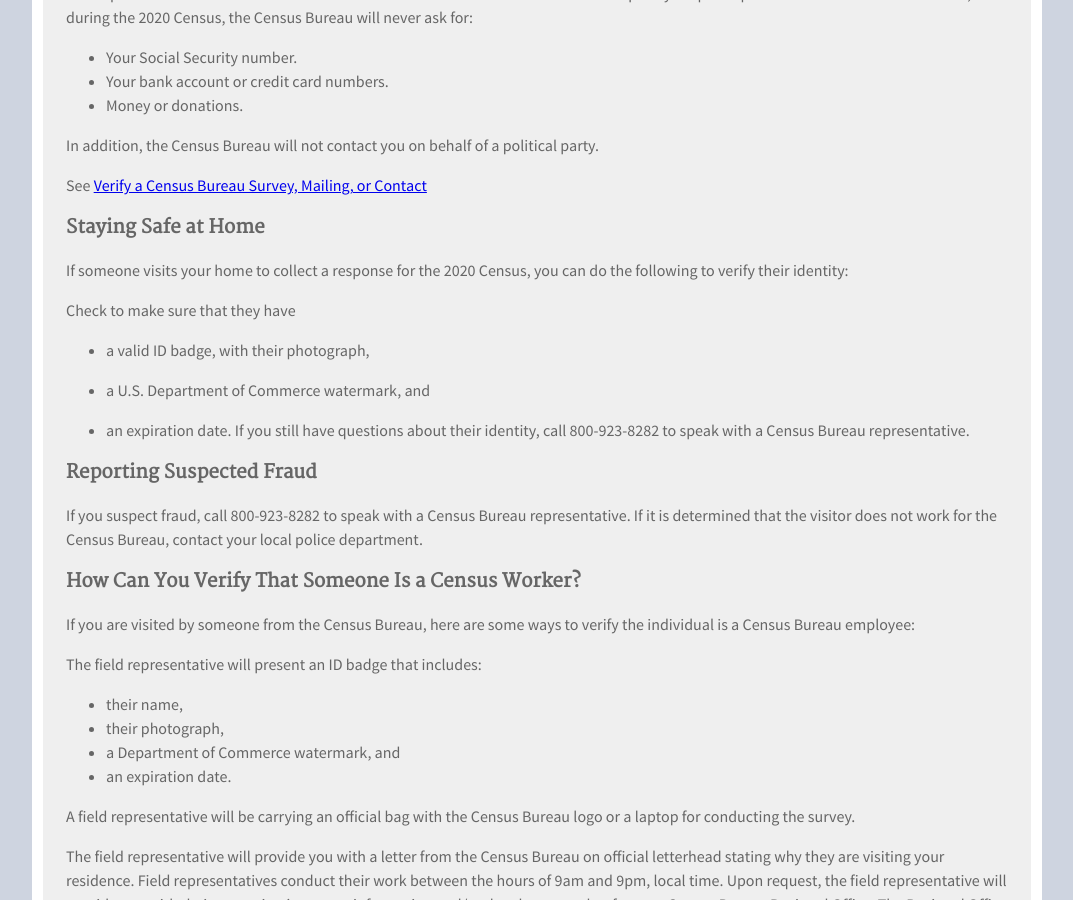
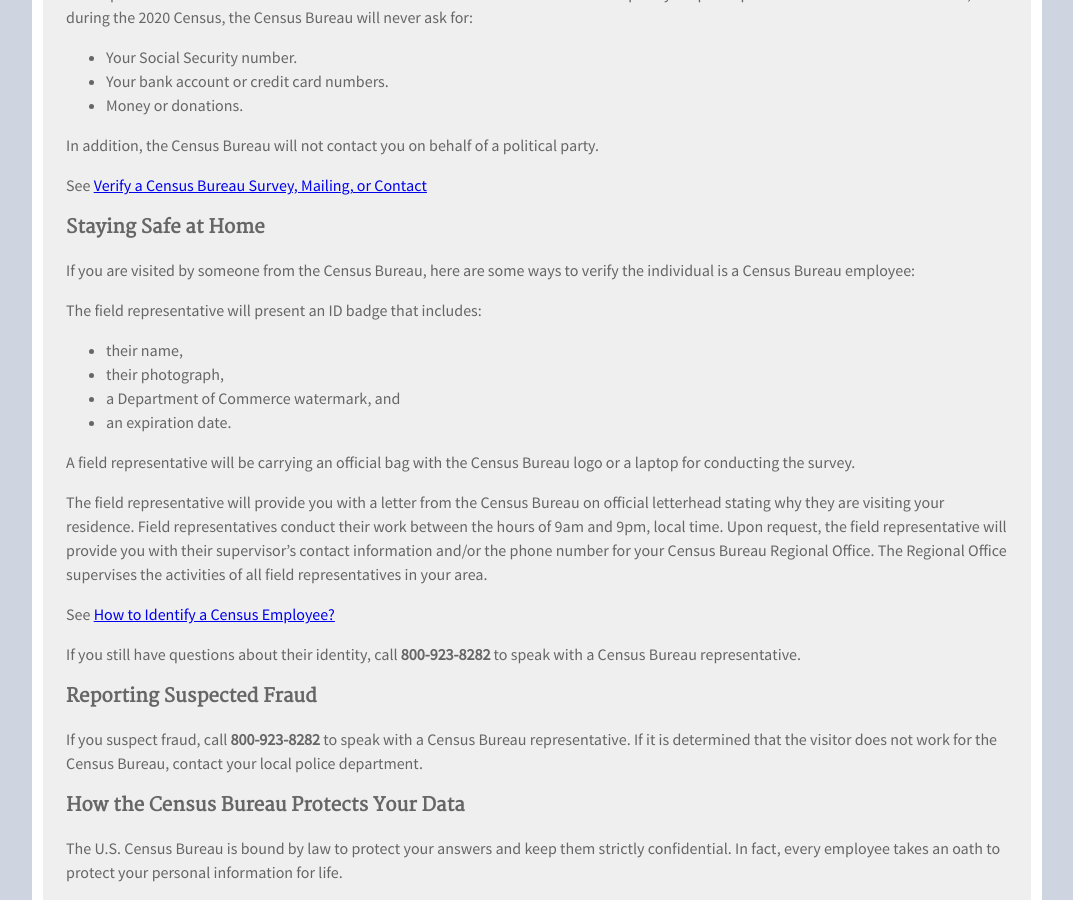
Before and after one commit to TBleess/Website_New, a Jekyll site: the page built from pages/5_CensusACS/2020-fraud.md, in a window 1280 px wide and 900 px high, scrolled down 744 px. Shown: the whole window, without its empty margins (103-1176 px from the left). Built offline with Jekyll 4.4.1, drawn with Linux system fonts in a browser that asks for light colours.

Commit message:
Update 2020-fraud.md

```diff
--- a/pages/5_CensusACS/2020-fraud.md
+++ b/pages/5_CensusACS/2020-fraud.md
@@ -34,23 +34,6 @@
  See [Verify a Census Bureau Survey, Mailing, or Contact](https://www.census.gov/programs-surveys/surveyhelp/verify-a-survey.html)
 
 ### Staying Safe at Home
-
-If someone visits your home to collect a response for the 2020 Census, you can do the following to verify their identity:
-
-Check to make sure that they have
-- a valid ID badge, with their photograph,
-
-- a U.S. Department of Commerce watermark, and
-
-- an expiration date.
-If you still have questions about their identity, call 800-923-8282 to speak with a Census Bureau representative.
-
-### Reporting Suspected Fraud
-
-If you suspect fraud, call 800-923-8282 to speak with a Census Bureau representative. If it is determined that the visitor does not work for the Census Bureau, contact your local police department.
-
-### How Can You Verify That Someone Is a Census Worker?
-
  If you are visited by someone from the Census Bureau, here are some ways to verify the individual is a Census Bureau employee:
 
 The field representative will present an ID badge that includes:
```
Also changed, not shown: other parts of pages/5_CensusACS/2020-fraud.md (+8 -0 lines).
